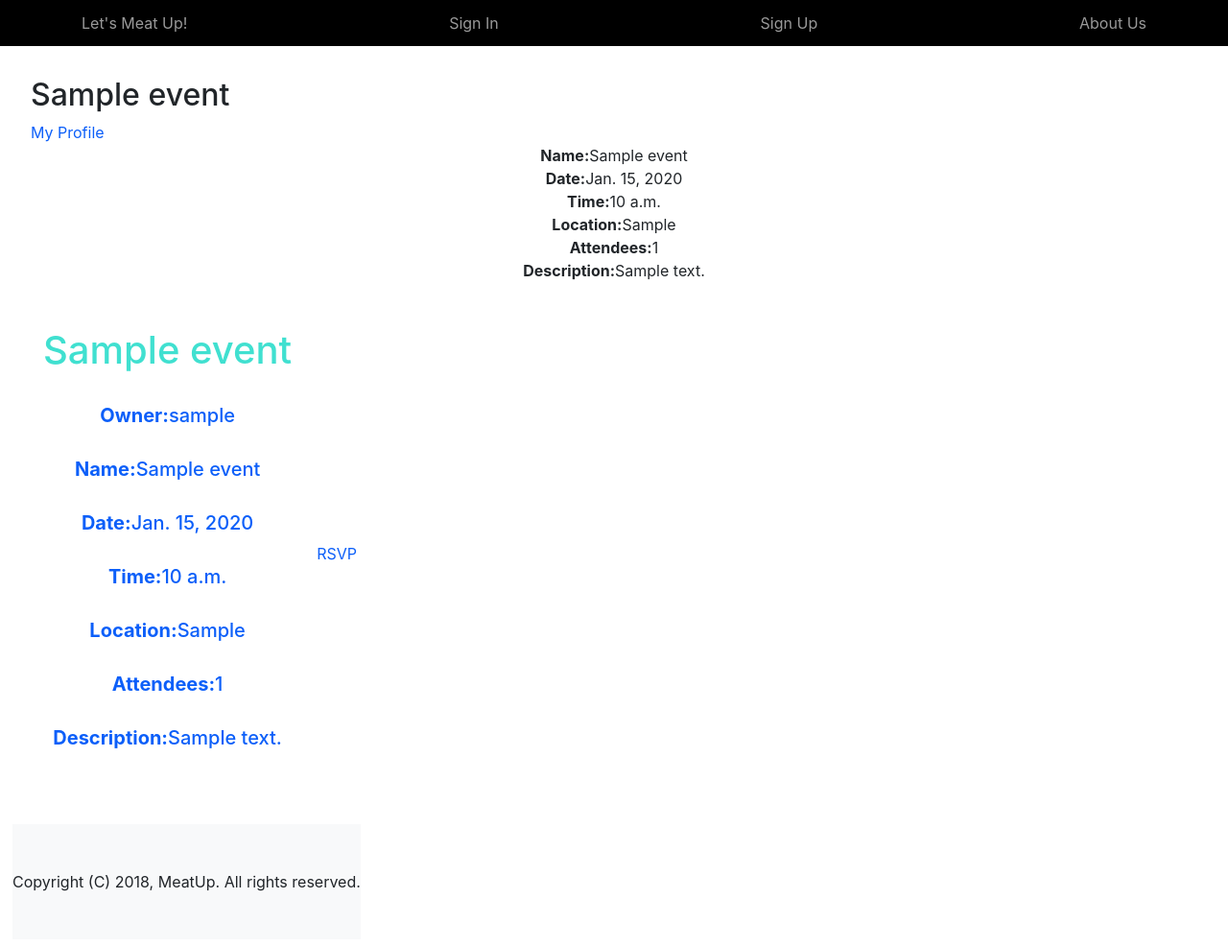
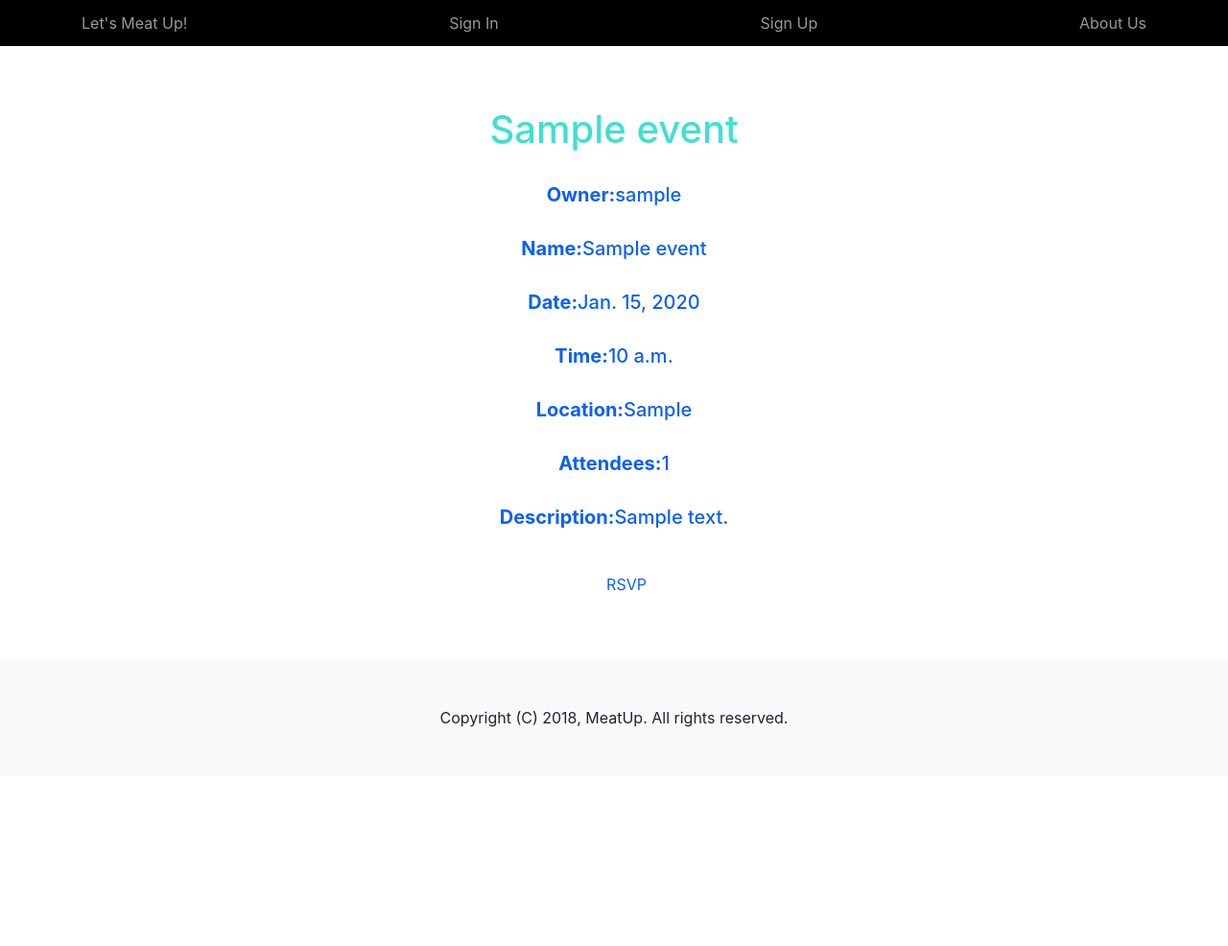
Before and after one commit to laynahgao/gaproject2-Meatup, a Django app: page /events/1 in a window 1280 px wide. Shown: the whole page at 96% size. After the commit the page ends 758 px from the top, so only its background shows below. Run offline with Django 3.2, Linux system fonts and the light colour scheme; tables that the repository leaves empty hold one stand-in row (values such as "Sample post"); some libraries are stand-ins or nearby versions.

Commit message:
event style update

```diff
--- a/meatup/static/css/style.css
+++ b/meatup/static/css/style.css
@@ -35,7 +35,6 @@ p{
 }
 #events{
   text-align: center;
-
 }
  a {
   text-decoration: none;
@@ -119,20 +118,22 @@ padding-top: 50px;
 .user-events{
 text-align: center;
 list-style-type: none;
-=======
-#event_detail{
+}
+
+.event_detail {
+  text-align: center;
   padding: 0 20em;
 }
-
-#event_detail a{
-  background: black;
+.event_detail h3{
+  color: Black;
 }
-#event_detail h1{
-  text-align: left;
+.event-form{
+text-align: center;
+list-style-type: none;
 }
-#event_detail h5{
-  text-align: left;
-
+.event-form button{
+  color: grey;
+background: black;
 }
 
 /*.warning {
--- a/meatup/templates/event_detail.html
+++ b/meatup/templates/event_detail.html
@@ -3,18 +3,8 @@
 {% block content %}
 
 
-<h2>{{ event.event_name  }} <!-- <a href ="{% url 'event_edit' id=event.id %}">(edit)</a> --> </h2>
-<a href="{% url 'user_info' id=user.id%}">My Profile</a>
-<p>
-<strong>Name:</strong>{{ event.event_name }}<br/>
-<strong>Date:</strong>{{ event.date }}<br/>
-<strong>Time:</strong>{{ event.time }}<br/>
-<strong>Location:</strong>{{ event.event_location}}<br/>
-<strong>Attendees:</strong>{{ event.attendees}}<br/>
-<strong>Description:</strong>{{ event.event_description}}<br/>
-</p>
  <a class="btn" data-id="{{event.id}}" href="{% url 'event_attendees' id=event.id %}">
-<div id="event_detail">
+<div class = "event_detail" >
 <h1>{{ event.event_name  }} <!-- <a href ="{% url 'event_edit' id=event.id %}">(edit)</a> --> </h2>
 <br/>
 <h5><strong>Owner:</strong>{{ event.user.username }}</h5><br/>
@@ -24,10 +14,10 @@
 <h5><strong>Location:</strong>{{ event.event_location}}</h5><br/>
 <h5><strong>Attendees:</strong>{{ event.attendees}}</h5><br/>
 <h5><strong>Description:</strong>{{ event.event_description}}</h5><br/>
-<a class="btn" data-id="{{event.id}}" href="{% url 'event_attendees' id=event.id %}">
 
-      RSVP{% if event.attendees > 0 %} {% else %} None :( {% endif %}
+<h3><a class="btn" data-id="{{event.id}}" href="{% url 'event_attendees' id=event.id %}">
 
+      RSVP{% if event.attendees > 0 %} {% else %} None :( {% endif %}</a></h3>
 
 {% endblock %}
 </div>
```
Also changed, not shown: meatup/templates/user.html (+11 -13 lines).
